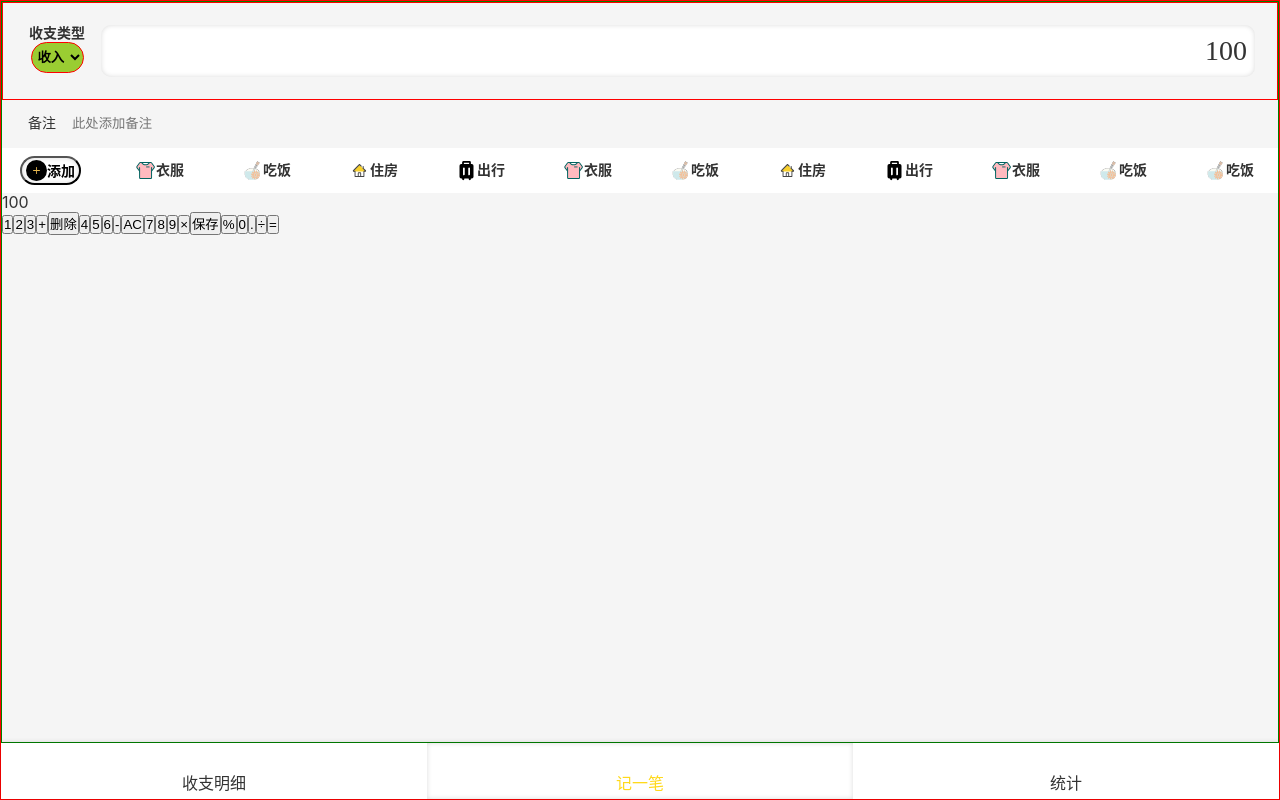
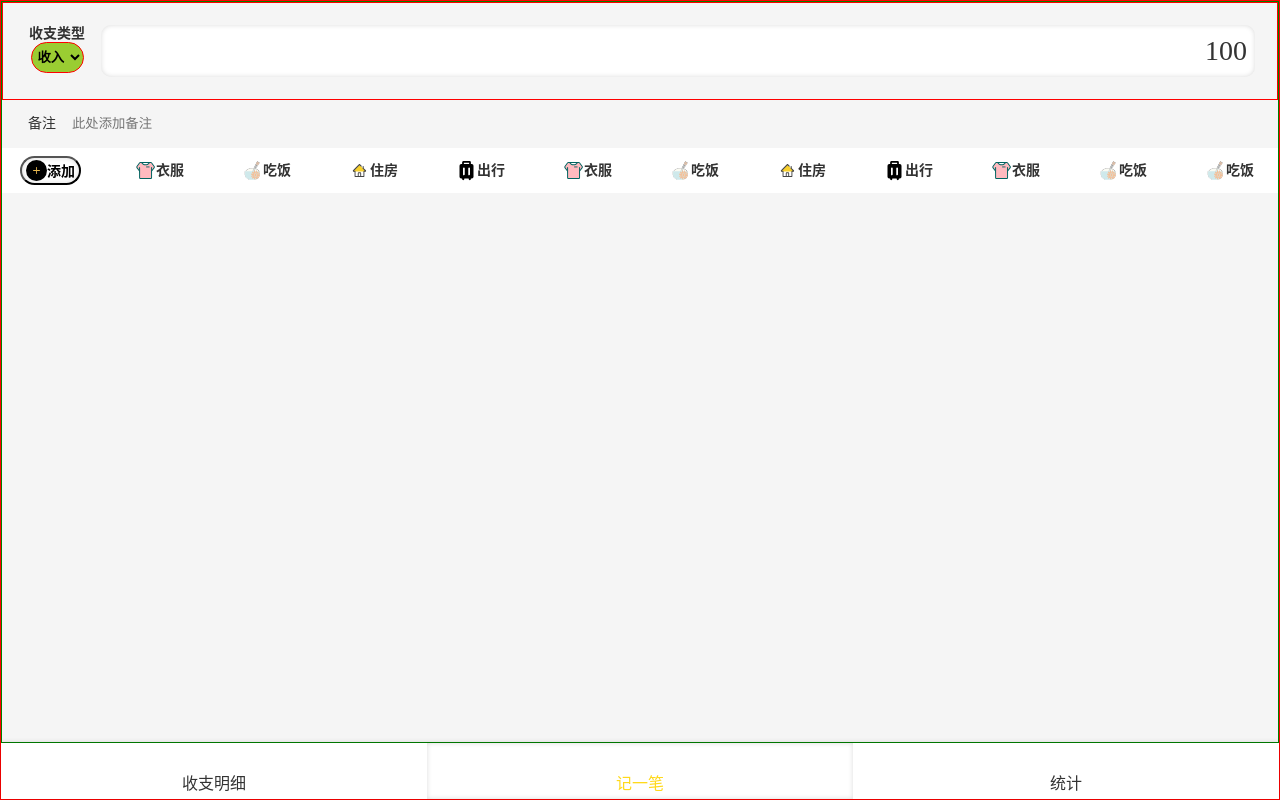
Before and after one commit to yichang8421/BitByBiter, a React app: page /#/money in a window 1280 px wide. Built offline with nearby package versions, Linux system fonts and the light colour scheme.

Commit message:
点击 output 屏幕，显示计算器面板

```diff
--- a/src/views/Money.tsx
+++ b/src/views/Money.tsx
@@ -20,12 +20,9 @@ function Money() {
                 displayNumberPad={displayPad}
                 output={"100"}
             />
-            {displayCalculator && <div>
-                mother fucker!
-            </div>}
             <NoteSection/>
             <TagsSelection/>
-            <CalculatorPad/>
+            {displayCalculator && <CalculatorPad/>}
         </Layout>
     );
 }
--- a/src/views/component/CalculatorPad.tsx
+++ b/src/views/component/CalculatorPad.tsx
@@ -5,7 +5,7 @@ const CalculatorPadSelectionWrapper = styled.section``;
 
 const CalculatorPad = () => {
     return (<CalculatorPadSelectionWrapper>
-        <div className="result">100</div>
+        {/*<div className="result">100</div>*/}
         <div>
             <button>1</button>
             <button>2</button>
--- a/src/views/component/RecordSelection.tsx
+++ b/src/views/component/RecordSelection.tsx
@@ -1,5 +1,4 @@
 import styled from "styled-components";
-import React, {useCallback, useState} from "react";
 
 const RecordSelectionWrapper = styled.section`
     border:1px solid red;
@@ -64,14 +63,6 @@ const CalculatorOutput = (Props: {displayNumberPad:()=>void,output:string})=>{
 
 
 const RecordSelection = (Props: {displayNumberPad:()=>void,output:string})=>{
-    const [displayCalculator, setDisplayCalculator] = useState(false);
-    const displayPad = useCallback(() => {
-        setDisplayCalculator(()=>true);
-    }, []);
-    const hidePad = useCallback(() => {
-        setDisplayCalculator(()=>false);
-    }, []);
-
     return(
         <RecordSelectionWrapper>
             <label>
@@ -81,7 +72,6 @@ const RecordSelection = (Props: {displayNumberPad:()=>void,output:string})=>{
                 <div className="selectDiv"><select
                     name="types"
                     id="types"
-                    // onChange={onToggle}
                 >
                     <option value="1">收入</option>
                     <option value="2">支出</option>
```
